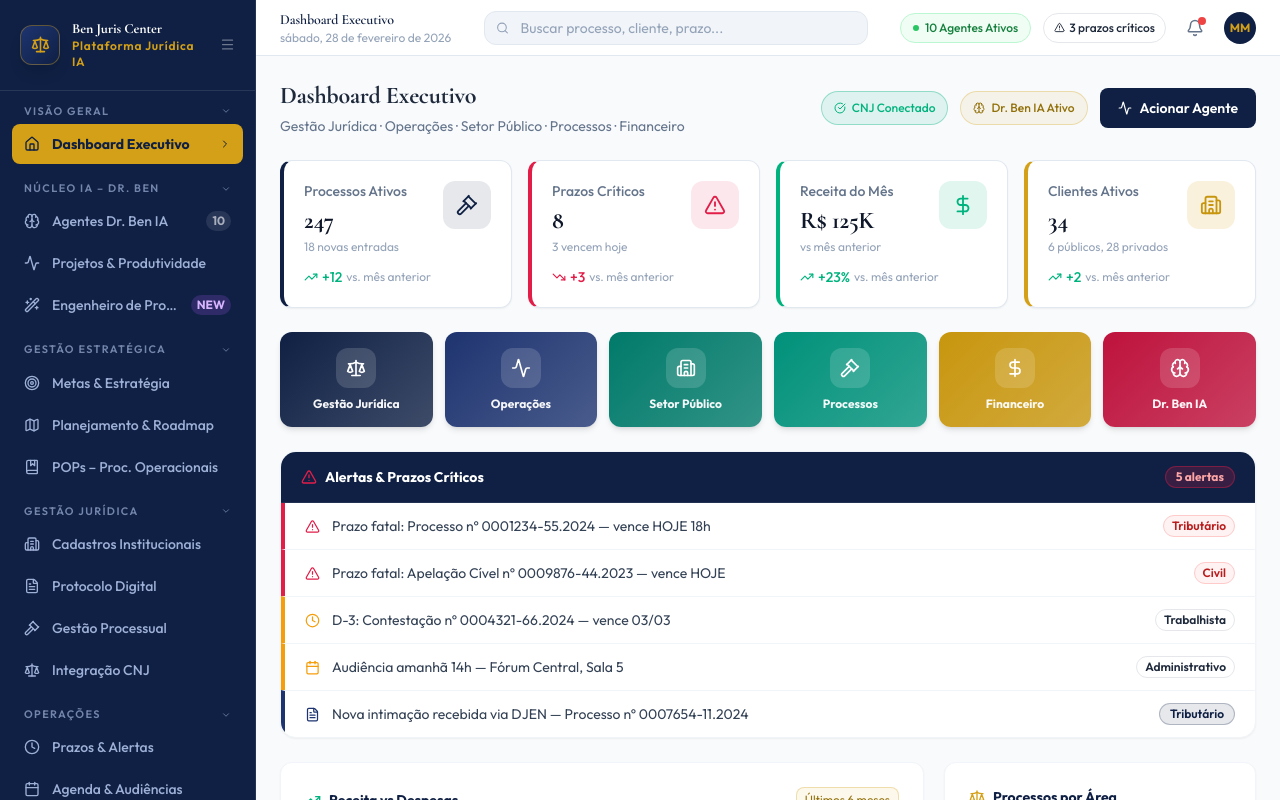
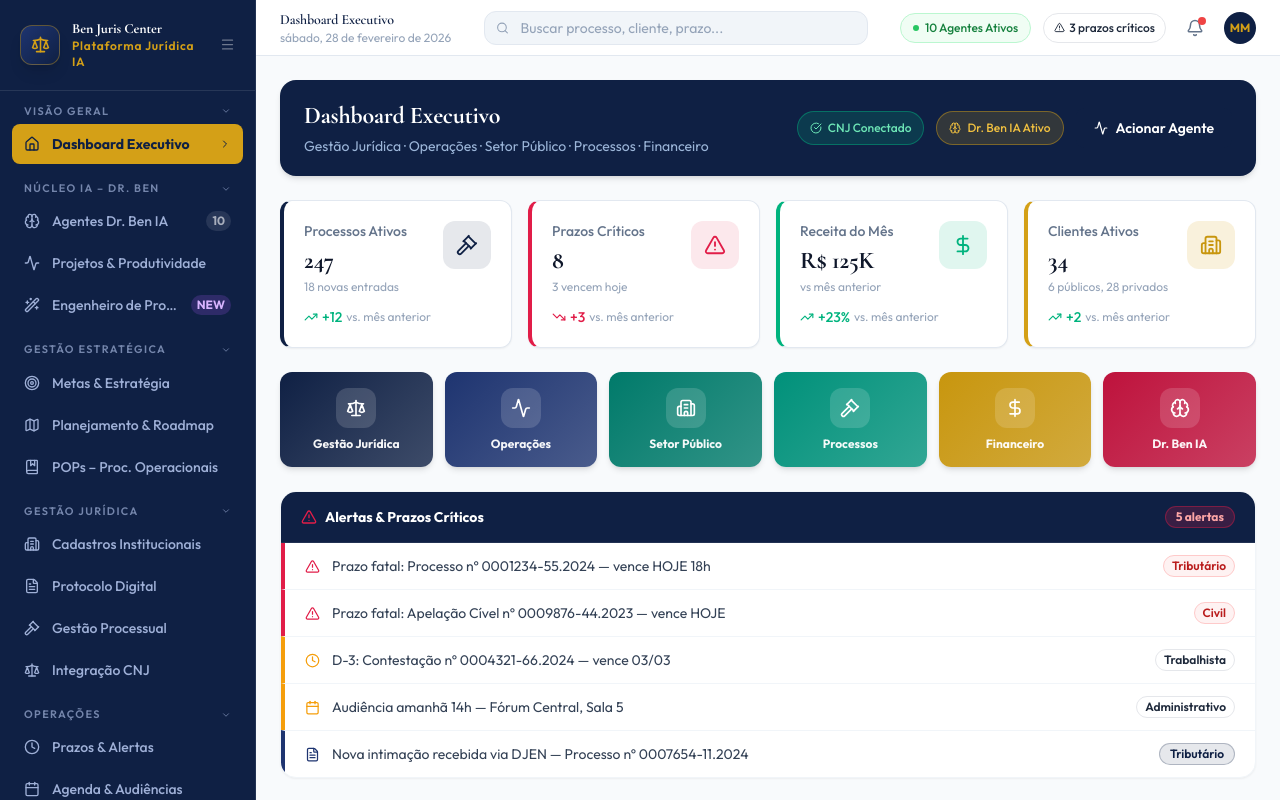
Before and after one commit to mauromoncao/ben-juris-center, a React (Vite) app: page / in a window 1280 px wide. Shown: the top 800 px of the page. Built offline with nearby package versions, Linux system fonts and the light colour scheme.

Commit message:
fix(dashboard): cabeçalho com fundo navy #0f2044, texto branco e badges ajustados

```diff
--- a/src/pages/Dashboard.tsx
+++ b/src/pages/Dashboard.tsx
@@ -71,18 +71,21 @@ export default function Dashboard() {
     <div className="space-y-6">
 
       {/* ── Header – padrão Ben Growth ─────────────────────────────── */}
-      <div className="flex items-center justify-between flex-wrap gap-4">
+      <div
+        className="flex items-center justify-between flex-wrap gap-4 rounded-2xl px-6 py-5 shadow-md"
+        style={{ background: '#0f2044' }}
+      >
         <div>
-          <h1 className="text-2xl font-bold text-slate-800 font-serif" style={{ letterSpacing: '-0.01em' }}>Dashboard Executivo</h1>
-          <p className="text-slate-500 text-sm mt-1 font-sans">Gestão Jurídica · Operações · Setor Público · Processos · Financeiro</p>
+          <h1 className="text-2xl font-bold text-white font-serif" style={{ letterSpacing: '-0.01em' }}>Dashboard Executivo</h1>
+          <p className="text-blue-200 text-sm mt-1 font-sans opacity-80">Gestão Jurídica · Operações · Setor Público · Processos · Financeiro</p>
         </div>
         <div className="flex items-center gap-3 flex-wrap">
-          <div className="flex items-center gap-1.5 rounded-full px-3 py-1.5 border" style={{ background: 'rgba(0,179,126,0.10)', borderColor: 'rgba(0,179,126,0.35)', color: '#00b37e', fontSize: '0.75rem', fontWeight: 500 }}>
+          <div className="flex items-center gap-1.5 rounded-full px-3 py-1.5 border" style={{ background: 'rgba(0,179,126,0.18)', borderColor: 'rgba(0,179,126,0.45)', color: '#6ee7b7', fontSize: '0.75rem', fontWeight: 500 }}>
             <CheckCircle size={12} />
             <span className="font-sans">CNJ Conectado</span>
           </div>
           <div className="flex items-center gap-1.5 rounded-full px-3 py-1.5 border font-sans"
-            style={{ background: 'rgba(212,160,23,0.08)', borderColor: 'rgba(212,160,23,0.30)', color: '#92700a', fontSize: '0.75rem', fontWeight: 500 }}>
+            style={{ background: 'rgba(212,160,23,0.18)', borderColor: 'rgba(212,160,23,0.45)', color: '#F0C040', fontSize: '0.75rem', fontWeight: 500 }}>
             <Brain size={12} />
             <span>Dr. Ben IA Ativo</span>
           </div>
```
